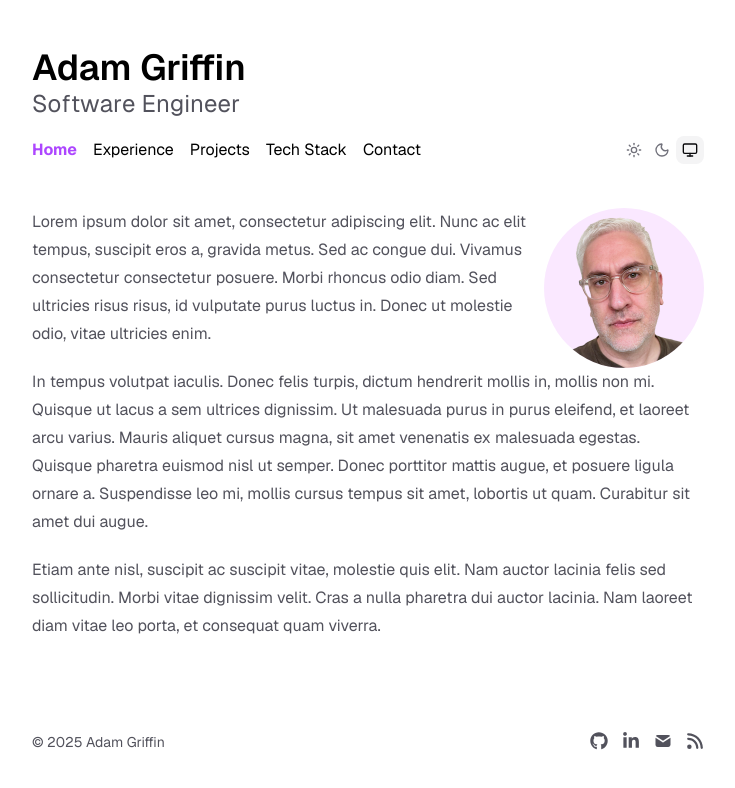
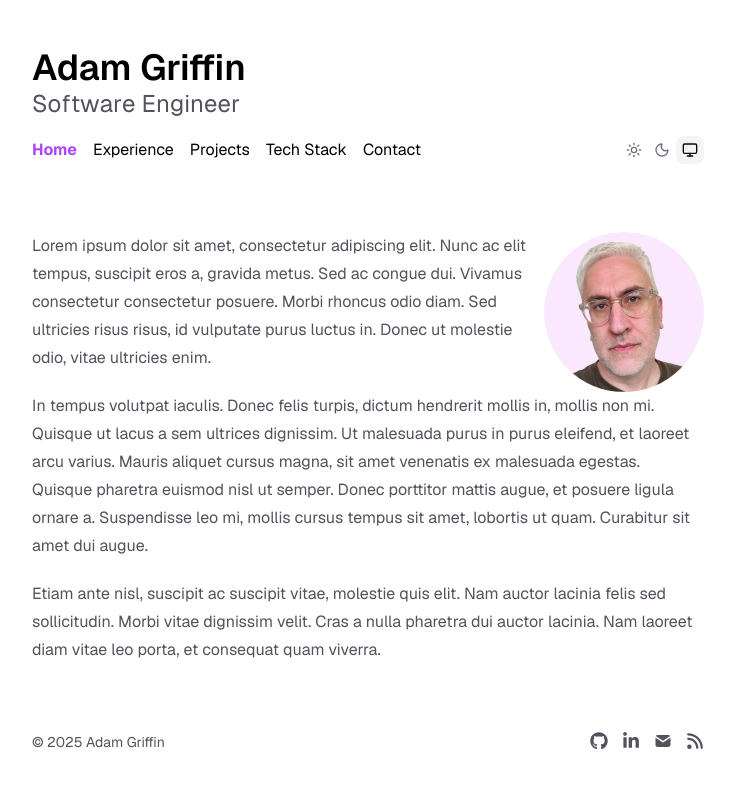
Before and after one commit to adamwgriffin/portfolio, a Next.js app: page / in a window 1280 px wide. Shown: the top 788 px of the page, without its empty margins (272-1007 px from the left). Built offline with nearby package versions, Linux system fonts and the light colour scheme.

Commit message:
Added more padding below header

```diff
--- a/components/Header.tsx
+++ b/components/Header.tsx
@@ -5,7 +5,7 @@ import { ThemeSwitch } from "./ThemeSwitch";
 
 export async function Header() {
   return (
-    <header className="pt-12 pb-6">
+    <header className="py-12">
       <div className="text-center md:text-left">
         <Link href="/">
           <div
```
